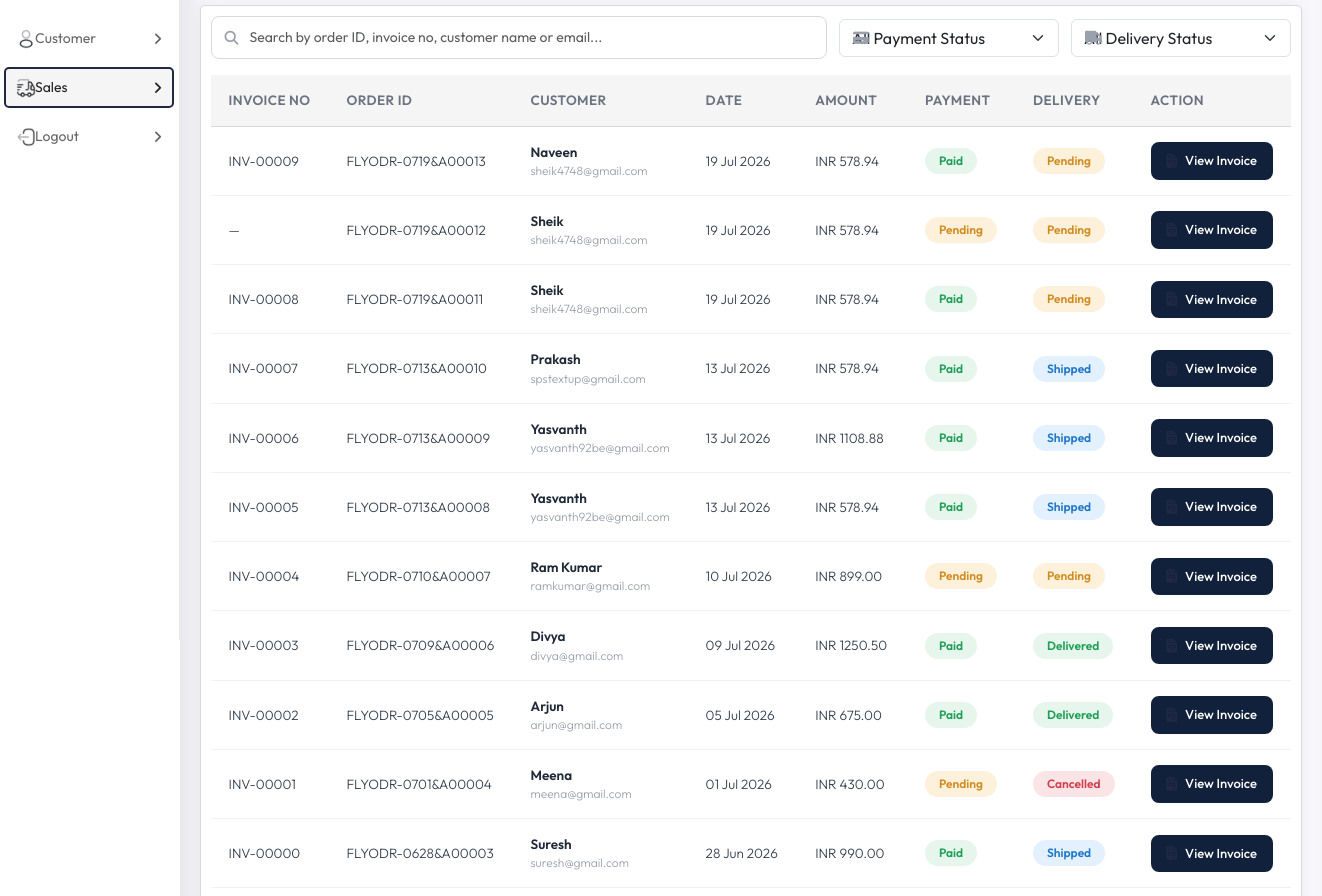
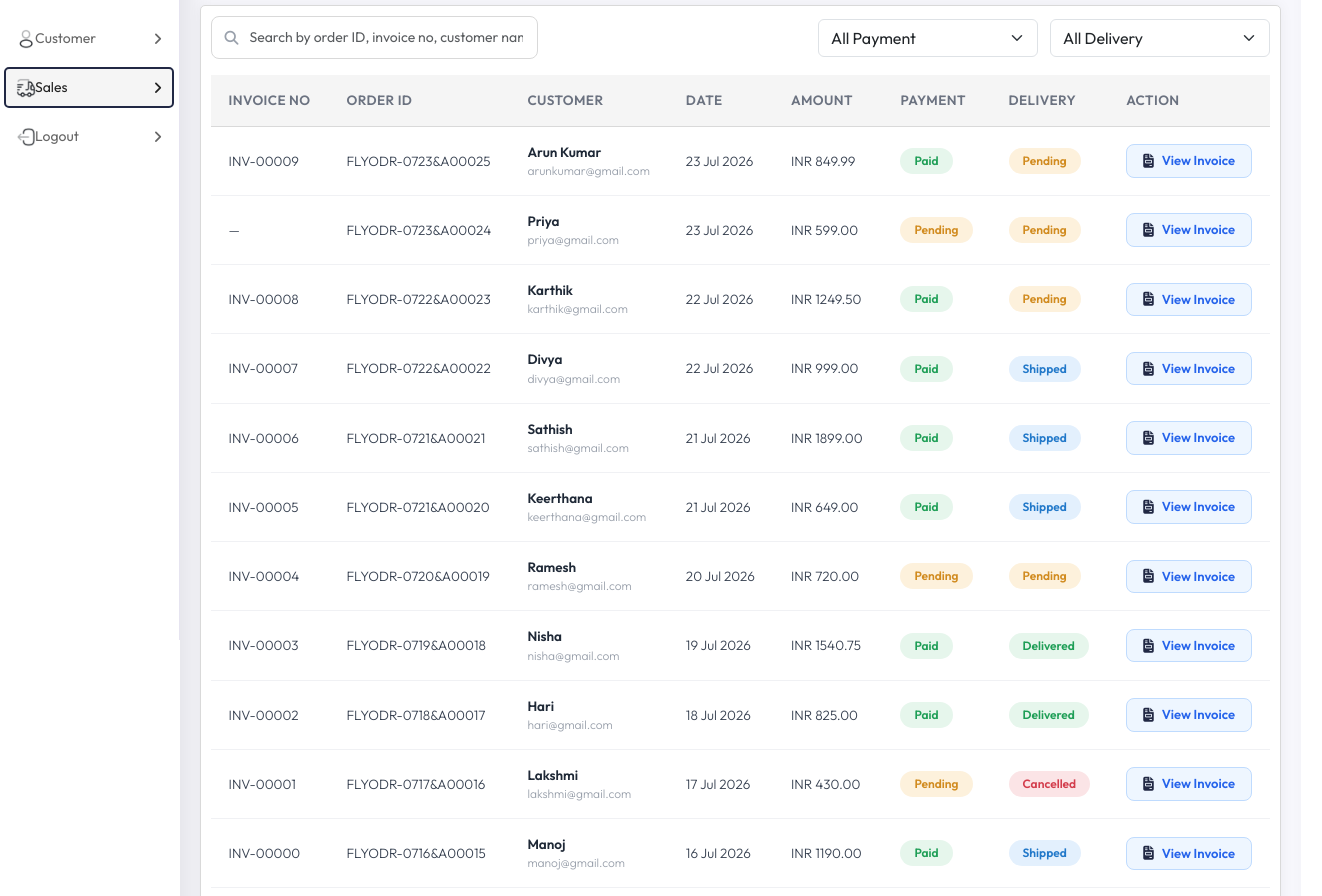
Before and after one commit to Zinivd/shakthi-cart-admin, a React (Vite) app: page /sales/InvoiceList in a window 1280 px wide. Shown: the part 160-1056 px from the top of the page, 1322 px wide, since content can reach past the window. Built offline with nearby package versions, Linux system fonts and the light colour scheme.

Commit message:
Invoice Print

```diff
--- a/package.json
+++ b/package.json
@@ -26,6 +26,7 @@
     "react-dom": "^19.1.1",
     "react-router-dom": "^7.9.5",
     "react-select": "^5.10.2",
+    "react-to-print": "^3.3.0",
     "react-toastify": "^11.0.5",
     "slim-select": "^2.6.0"
   },
--- a/src/App.jsx
+++ b/src/App.jsx
@@ -53,6 +53,7 @@ import CustomerView from "./pages/Customer/CustomerView.jsx";
 import OrderList from "./pages/Sales/OrderList.jsx";
 import OrderView from "./pages/Sales/OrderView.jsx";
 import InvoiceList from "./pages/Sales/Invoice/InvoiceList.jsx";
+import InvoiceDetail from "./pages/Sales/Invoice/InvoiceDetail.jsx";
 
 // Support
 import TicketList from "./pages/Support/TicketList.jsx";
@@ -104,11 +105,14 @@ function App() {
             {/* Customer */}
             <Route path="/customer/list" element={<CustomerList />} />
             <Route path="/customer/view/:id" element={<CustomerView />} />
+
             {/* Sales */}
             <Route path="/sales/order/list" element={<OrderList />} />
             <Route path="/sales/order/view/:id" element={<OrderView />} />
             <Route path="/sales/order/viewOld/:id" element={<OrderViewOld />} />
             <Route path="/sales/InvoiceList" element={<InvoiceList />} />
+            <Route path="/InvoiceDetail/:orderId" element={<InvoiceDetail />} />
+
             {/* Support */}
             <Route path="/support/ticket/list" element={<TicketList />} />
           </Route>
--- a/src/pages/Product/Products/ProductList.jsx
+++ b/src/pages/Product/Products/ProductList.jsx
@@ -100,7 +100,7 @@ const ProductList = () => {
           <table className="table">
             <thead>
               <tr>
-                <th>#</th>
+                <th>S.No</th>
                 <th>Code</th>
                 <th>Brand</th>
                 <th>Name</th>
--- a/src/pages/Sales/Invoice/InvoiceDetail.css
+++ b/src/pages/Sales/Invoice/InvoiceDetail.css
@@ -1,5 +1,4 @@
 .invd-page {
-    background: #eef0f3;
     min-height: 100vh;
     padding: 24px 16px 60px;
     display: flex;
--- a/src/pages/Sales/Invoice/InvoiceList.css
+++ b/src/pages/Sales/Invoice/InvoiceList.css
@@ -72,7 +72,9 @@
     -moz-appearance: none;
     background-image: none;
 }
-
+.inv-select-box .inv-select option {
+  font-size: 12px;
+}
 .inv-select::-ms-expand {
     display: none;
 }
@@ -200,19 +202,19 @@
     display: inline-flex;
     align-items: center;
     gap: 8px;
-    background-color: #12213b;
-    color: #fff;
-    border: none;
+    background: #eef6ff;
+    color: #2563eb;
+    border: 1px solid #bfdbfe;
     border-radius: 8px;
-    padding: 9px 16px;
+    padding: 6px 16px;
     font-size: 13px;
-    font-weight: 500;
+    font-weight: 600;
     white-space: nowrap;
     cursor: pointer;
 }
 
-.inv-view-btn:hover {
-    background-color: #1c3358;
+.inv-view-btn i {
+    font-size: 14px;
 }
 
 
@@ -249,6 +251,9 @@
     .inv-table tbody td {
         padding: 15px 18px;
         font-size: 13.5px;
+    }
+    .inv-search-box input {
+        width: 55%;
     }
 }
 
@@ -327,7 +332,7 @@
 
     .inv-search-box input,
     .inv-select {
-        font-size: 13px;
+        font-size: 12px;
         padding: 9px 12px 9px 34px;
     }
 }
--- a/src/pages/Sales/Invoice/InvoiceList.jsx
+++ b/src/pages/Sales/Invoice/InvoiceList.jsx
@@ -1,20 +1,220 @@
 import React, { useState, useMemo } from "react";
+import { useNavigate } from "react-router-dom";
 import "./InvoiceList.css";
 
 const staticInvoices = [
-  { invoiceNo: "INV-00009", orderId: "FLYODR-0719&A00013", name: "Naveen", email: "sheik4748@gmail.com", date: "19 Jul 2026", amount: 578.94, payment: "Paid", delivery: "Pending" },
-  { invoiceNo: "", orderId: "FLYODR-0719&A00012", name: "Sheik", email: "sheik4748@gmail.com", date: "19 Jul 2026", amount: 578.94, payment: "Pending", delivery: "Pending" },
-  { invoiceNo: "INV-00008", orderId: "FLYODR-0719&A00011", name: "Sheik", email: "sheik4748@gmail.com", date: "19 Jul 2026", amount: 578.94, payment: "Paid", delivery: "Pending" },
-  { invoiceNo: "INV-00007", orderId: "FLYODR-0713&A00010", name: "Prakash", email: "spstextup@gmail.com", date: "13 Jul 2026", amount: 578.94, payment: "Paid", delivery: "Shipped" },
-  { invoiceNo: "INV-00006", orderId: "FLYODR-0713&A00009", name: "Yasvanth", email: "yasvanth92be@gmail.com", date: "13 Jul 2026", amount: 1108.88, payment: "Paid", delivery: "Shipped" },
-  { invoiceNo: "INV-00005", orderId: "FLYODR-0713&A00008", name: "Yasvanth", email: "yasvanth92be@gmail.com", date: "13 Jul 2026", amount: 578.94, payment: "Paid", delivery: "Shipped" },
-  { invoiceNo: "INV-00004", orderId: "FLYODR-0710&A00007", name: "Ram Kumar", email: "ramkumar@gmail.com", date: "10 Jul 2026", amount: 899.00, payment: "Pending", delivery: "Pending" },
-  { invoiceNo: "INV-00003", orderId: "FLYODR-0709&A00006", name: "Divya", email: "divya@gmail.com", date: "09 Jul 2026", amount: 1250.50, payment: "Paid", delivery: "Delivered" },
-  { invoiceNo: "INV-00002", orderId: "FLYODR-0705&A00005", name: "Arjun", email: "arjun@gmail.com", date: "05 Jul 2026", amount: 675.00, payment: "Paid", delivery: "Delivered" },
-  { invoiceNo: "INV-00001", orderId: "FLYODR-0701&A00004", name: "Meena", email: "meena@gmail.com", date: "01 Jul 2026", amount: 430.00, payment: "Pending", delivery: "Cancelled" },
-  { invoiceNo: "INV-00000", orderId: "FLYODR-0628&A00003", name: "Suresh", email: "suresh@gmail.com", date: "28 Jun 2026", amount: 990.00, payment: "Paid", delivery: "Shipped" },
-  { invoiceNo: "INV-00098", orderId: "FLYODR-0625&A00002", name: "Kavya", email: "kavya@gmail.com", date: "25 Jun 2026", amount: 320.00, payment: "Paid", delivery: "Pending" },
-  { invoiceNo: "INV-00097", orderId: "FLYODR-0620&A00001", name: "Vignesh", email: "vignesh@gmail.com", date: "20 Jun 2026", amount: 1450.00, payment: "Pending", delivery: "Shipped" },
+  {
+    invoiceNo: "INV-00009",
+    orderId: "FLYODR-0723&A00025",
+    name: "Arun Kumar",
+    email: "arunkumar@gmail.com",
+    date: "23 Jul 2026",
+    amount: 849.99,
+    payment: "Paid",
+    delivery: "Pending",
+    address: "5D, Mannachanallur, Trichy, Tamil Nadu - 621112",
+    saleTime: "19 Jul 2026, 01:04 pm",
+    paymentGateway: "razorpay",
+    item: {
+      description: "Ankle Leggings - SteelPink (M)",
+      sku: "STE-M-2-48552",
+    },
+  },
+  {
+    invoiceNo: "",
+    orderId: "FLYODR-0723&A00024",
+    name: "Priya",
+    email: "priya@gmail.com",
+    date: "23 Jul 2026",
+    amount: 599.0,
+    payment: "Pending",
+    delivery: "Pending",
+    address: "5D, Mannachanallur, Trichy, Tamil Nadu - 621112",
+    saleTime: "19 Jul 2026, 12:40 pm",
+    paymentGateway: "razorpay",
+    item: {
+      description: "Ankle Leggings - SteelPink (M)",
+      sku: "STE-M-2-48551",
+    },
+  },
+  {
+    invoiceNo: "INV-00008",
+    orderId: "FLYODR-0722&A00023",
+    name: "Karthik",
+    email: "karthik@gmail.com",
+    date: "22 Jul 2026",
+    amount: 1249.5,
+    payment: "Paid",
+    delivery: "Pending",
+    address: "5D, Mannachanallur, Trichy, Tamil Nadu - 621112",
+    saleTime: "19 Jul 2026, 11:15 am",
+    paymentGateway: "razorpay",
+    item: {
+      description: "Ankle Leggings - SteelPink (M)",
+      sku: "STE-M-2-48550",
+    },
+  },
+  {
+    invoiceNo: "INV-00007",
+    orderId: "FLYODR-0722&A00022",
+    name: "Divya",
+    email: "divya@gmail.com",
+    date: "22 Jul 2026",
+    amount: 999.0,
+    payment: "Paid",
+    delivery: "Shipped",
+    address: "45, Textile Market Road, Tiruppur, Tamil Nadu - 641601",
+    saleTime: "13 Jul 2026, 04:22 pm",
+    paymentGateway: "razorpay",
+    item: {
+      description: "Ankle Leggings - SteelPink (M)",
+      sku: "STE-M-2-48549",
+    },
+  },
+  {
+    invoiceNo: "INV-00006",
+    orderId: "FLYODR-0721&A00021",
+    name: "Sathish",
+    email: "sathish@gmail.com",
+    date: "21 Jul 2026",
+    amount: 1899.0,
+    payment: "Paid",
+    delivery: "Shipped",
+    address: "12, Anna Nagar, Coimbatore, Tamil Nadu - 641006",
+    saleTime: "13 Jul 2026, 02:10 pm",
+    paymentGateway: "razorpay",
+    item: {
+      description: "Track Pant Combo - Charcoal (L)",
+      sku: "TRK-L-3-77213",
+    },
+  },
+  {
+    invoiceNo: "INV-00005",
+    orderId: "FLYODR-0721&A00020",
+    name: "Keerthana",
+    email: "keerthana@gmail.com",
+    date: "21 Jul 2026",
+    amount: 649.0,
+    payment: "Paid",
+    delivery: "Shipped",
+    address: "12, Anna Nagar, Coimbatore, Tamil Nadu - 641006",
+    saleTime: "13 Jul 2026, 11:05 am",
+    paymentGateway: "razorpay",
+    item: {
+      description: "Ankle Leggings - SteelPink (M)",
+      sku: "STE-M-2-48548",
+    },
+  },
+  {
+    invoiceNo: "INV-00004",
+    orderId: "FLYODR-0720&A00019",
+    name: "Ramesh",
+    email: "ramesh@gmail.com",
+    date: "20 Jul 2026",
+    amount: 720.0,
+    payment: "Pending",
+    delivery: "Pending",
+    address: "78, Race Course Road, Coimbatore, Tamil Nadu - 641018",
+    saleTime: "10 Jul 2026, 09:45 am",
+    paymentGateway: "Cash on Delivery",
+    item: {
+      description: "Full Length Leggings - Jet Black (L)",
+      sku: "JBL-L-1-30021",
+    },
+  },
+  {
+    invoiceNo: "INV-00003",
+    orderId: "FLYODR-0719&A00018",
+    name: "Nisha",
+    email: "nisha@gmail.com",
+    date: "19 Jul 2026",
+    amount: 1540.75,
+    payment: "Paid",
+    delivery: "Delivered",
+    address: "9, Gandhipuram, Coimbatore, Tamil Nadu - 641012",
+    saleTime: "09 Jul 2026, 06:30 pm",
+    paymentGateway: "razorpay",
+    item: {
+      description: "Yoga Set Combo - Olive Green (S)",
+      sku: "OLV-S-4-19087",
+    },
+  },
+  {
+    invoiceNo: "INV-00002",
+    orderId: "FLYODR-0718&A00017",
+    name: "Hari",
+    email: "hari@gmail.com",
+    date: "18 Jul 2026",
+    amount: 825.0,
+    payment: "Paid",
+    delivery: "Delivered",
+    address: "33, R.S. Puram, Coimbatore, Tamil Nadu - 641002",
+    saleTime: "05 Jul 2026, 10:12 am",
+    paymentGateway: "razorpay",
+    item: { description: "Ankle Leggings - Maroon (M)", sku: "MRN-M-2-48601" },
+  },
+  {
+    invoiceNo: "INV-00001",
+    orderId: "FLYODR-0717&A00016",
+    name: "Lakshmi",
+    email: "lakshmi@gmail.com",
+    date: "17 Jul 2026",
+    amount: 430.0,
+    payment: "Pending",
+    delivery: "Cancelled",
+    address: "5D, Mannachanallur, Trichy, Tamil Nadu - 621112",
+    saleTime: "01 Jul 2026, 03:55 pm",
+    paymentGateway: "Cash on Delivery",
+    item: { description: "Capri Leggings - Navy (S)", sku: "NVY-S-2-48622" },
+  },
+  {
+    invoiceNo: "INV-00000",
+    orderId: "FLYODR-0716&A00015",
+    name: "Manoj",
+    email: "manoj@gmail.com",
+    date: "16 Jul 2026",
+    amount: 1190.0,
+    payment: "Paid",
+    delivery: "Shipped",
+    address: "5D, Mannachanallur, Trichy, Tamil Nadu - 621112",
+    saleTime: "28 Jun 2026, 01:20 pm",
+    paymentGateway: "razorpay",
+    item: {
+      description: "Track Pant Combo - Grey (XL)",
+      sku: "GRY-XL-3-77240",
+    },
+  },
+  {
+    invoiceNo: "INV-00098",
+    orderId: "FLYODR-0715&A00014",
+    name: "Aishwarya",
+    email: "aishwarya@gmail.com",
+    date: "15 Jul 2026",
+    amount: 520.0,
+    payment: "Paid",
+    delivery: "Pending",
+    address: "8, Big Bazaar Street, Madurai, Tamil Nadu - 625001",
+    saleTime: "25 Jun 2026, 05:05 pm",
+    paymentGateway: "razorpay",
+    item: {
+      description: "Ankle Leggings - SteelPink (S)",
+      sku: "STE-S-2-48630",
+    },
+  },
+  {
+    invoiceNo: "INV-00097",
+    orderId: "FLYODR-0714&A00013",
+    name: "Vijay",
+    email: "vijay@gmail.com",
+    date: "14 Jul 2026",
+    amount: 1650.0,
+    payment: "Pending",
+    delivery: "Shipped",
+    address: "56, East Car Street, Madurai, Tamil Nadu - 625002",
+    saleTime: "20 Jun 2026, 11:40 am",
+    paymentGateway: "Cash on Delivery",
+    item: { description: "Yoga Set Combo - Black (M)", sku: "BLK-M-4-19099" },
+  },
 ];
 
 const paymentBadgeClass = (status) => {
@@ -35,6 +235,7 @@ const InvoiceList = () => {
   const [search, setSearch] = useState("");
   const [paymentFilter, setPaymentFilter] = useState("All");
   const [deliveryFilter, setDeliveryFilter] = useState("All");
+  const navigate = useNavigate();
 
   const filteredData = useMemo(() => {
     const term = search.trim().toLowerCase();
@@ -57,9 +258,10 @@ const InvoiceList = () => {
     });
   }, [search, paymentFilter, deliveryFilter]);
 
-  const handleViewInvoice = (item) => {
-    const url = `/invoice/${encodeURIComponent(item.orderId)}`;
-    window.open(url, "_blank", "noopener,noreferrer");
+  const handleViewInvoice = (invoice) => {
+    navigate(`/InvoiceDetail/${encodeURIComponent(invoice.orderId)}`, {
+      state: invoice,
+    });
   };
 
   return (
@@ -83,13 +285,12 @@ const InvoiceList = () => {
           </div>
 
           <div className="inv-select-box">
-            <i className="fas fa-credit-card"></i>
             <select
               className="form-select inv-select"
               value={paymentFilter}
               onChange={(e) => setPaymentFilter(e.target.value)}
             >
-              <option value="All">All Payment Status</option>
+              <option value="All">All Payment</option>
               <option value="Paid">Paid</option>
               <option value="Pending">Pending</option>
               <option value="Pending">Failed</option>
@@ -98,13 +299,12 @@ const InvoiceList = () => {
           </div>
 
           <div className="inv-select-box">
-            <i className="fas fa-truck"></i>
             <select
               className="form-select inv-select"
               value={deliveryFilter}
               onChange={(e) => setDeliveryFilter(e.target.value)}
             >
-              <option value="All">All Delivery Status</option>
+              <option value="All">All Delivery</option>
               <option value="Pending">Pending</option>
               <option value="Shipped">Shipped</option>
               <option value="Delivered">Delivered</option>
@@ -142,12 +342,16 @@ const InvoiceList = () => {
                     <td>{item.date}</td>
                     <td>INR {item.amount.toFixed(2)}</td>
                     <td>
-                      <span className={`inv-badge ${paymentBadgeClass(item.payment)}`}>
+                      <span
+                        className={`inv-badge ${paymentBadgeClass(item.payment)}`}
+                      >
                         {item.payment}
                       </span>
                     </td>
                     <td>
-                      <span className={`inv-badge ${deliveryBadgeClass(item.delivery)}`}>
+                      <span
+                        className={`inv-badge ${deliveryBadgeClass(item.delivery)}`}
+                      >
                         {item.delivery}
                       </span>
                     </td>
```
Also changed, not shown: src/pages/Sales/Invoice/InvoiceDetail.jsx (+11 -225 lines), 1 other file (tests, documents, lock files or other folders).
